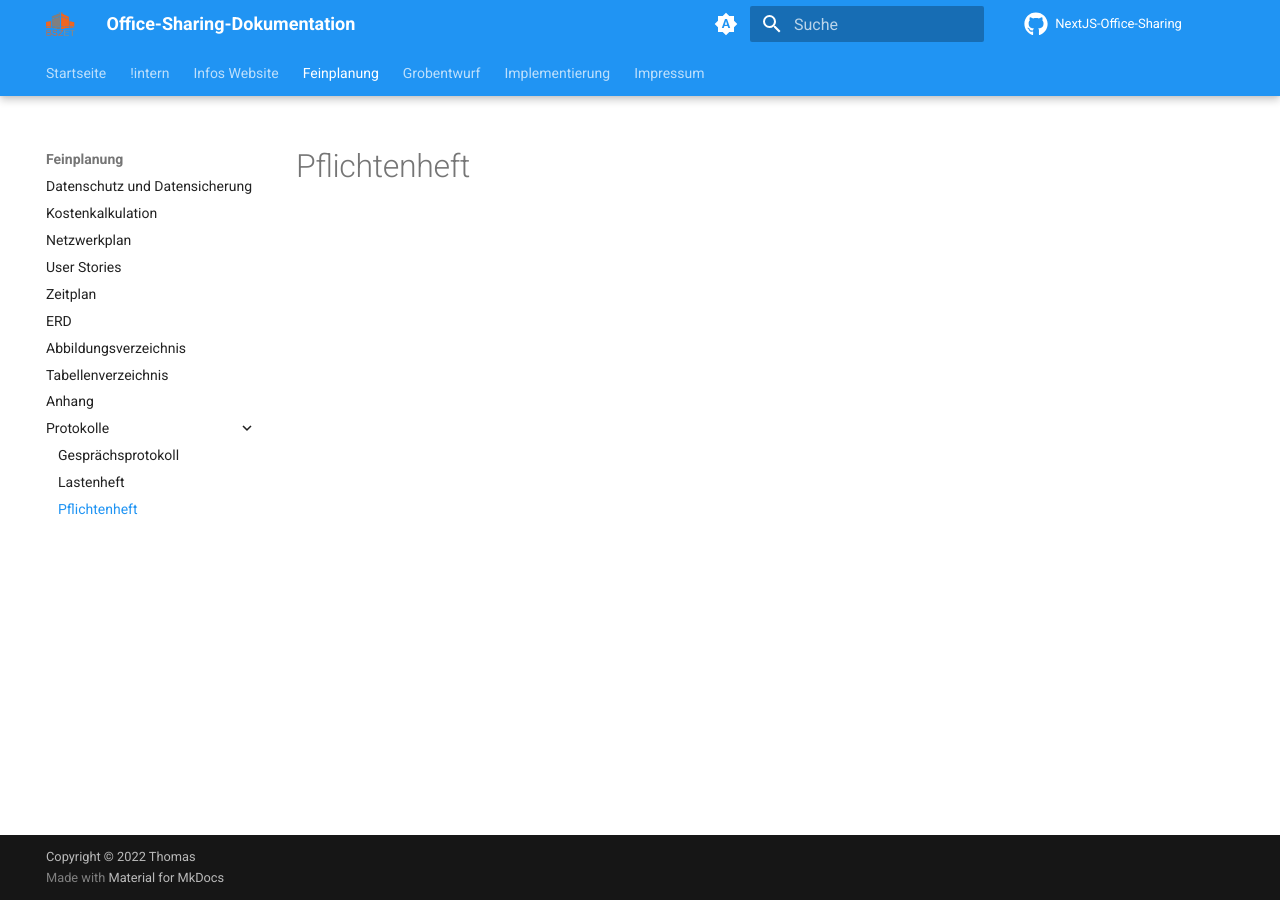
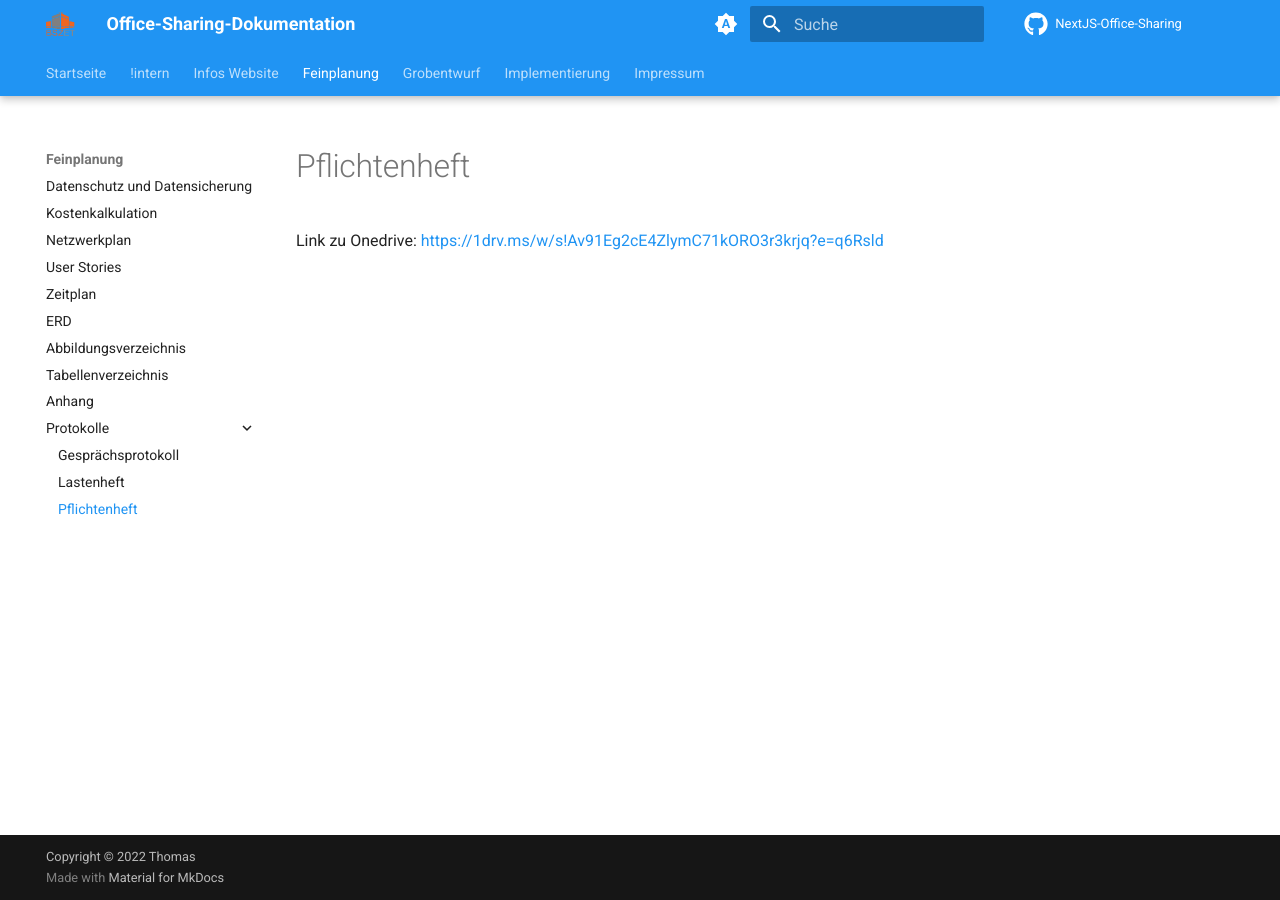
Before and after one commit to gz-bad-erzland-p2/Dokumentation, an MkDocs documentation site: the page built from docs/feinplanung/protokolle/04_pflichtenheft.md, in a window 1280 px wide. Built offline with MkDocs 1.6.1 and Material for MkDocs 9.7.7, drawn with Linux system fonts in a browser that asks for light colours; comment, search, counter and statistics services are not loaded.

Commit message:
Update 04_pflichtenheft.md

```diff
--- a/docs/feinplanung/protokolle/04_pflichtenheft.md
+++ b/docs/feinplanung/protokolle/04_pflichtenheft.md
@@ -1 +1,4 @@
 # Pflichtenheft
+
+
+Link zu Onedrive: https://1drv.ms/w/s!Av91Eg2cE4ZlymC71kORO3r3krjq?e=q6Rsld
```
